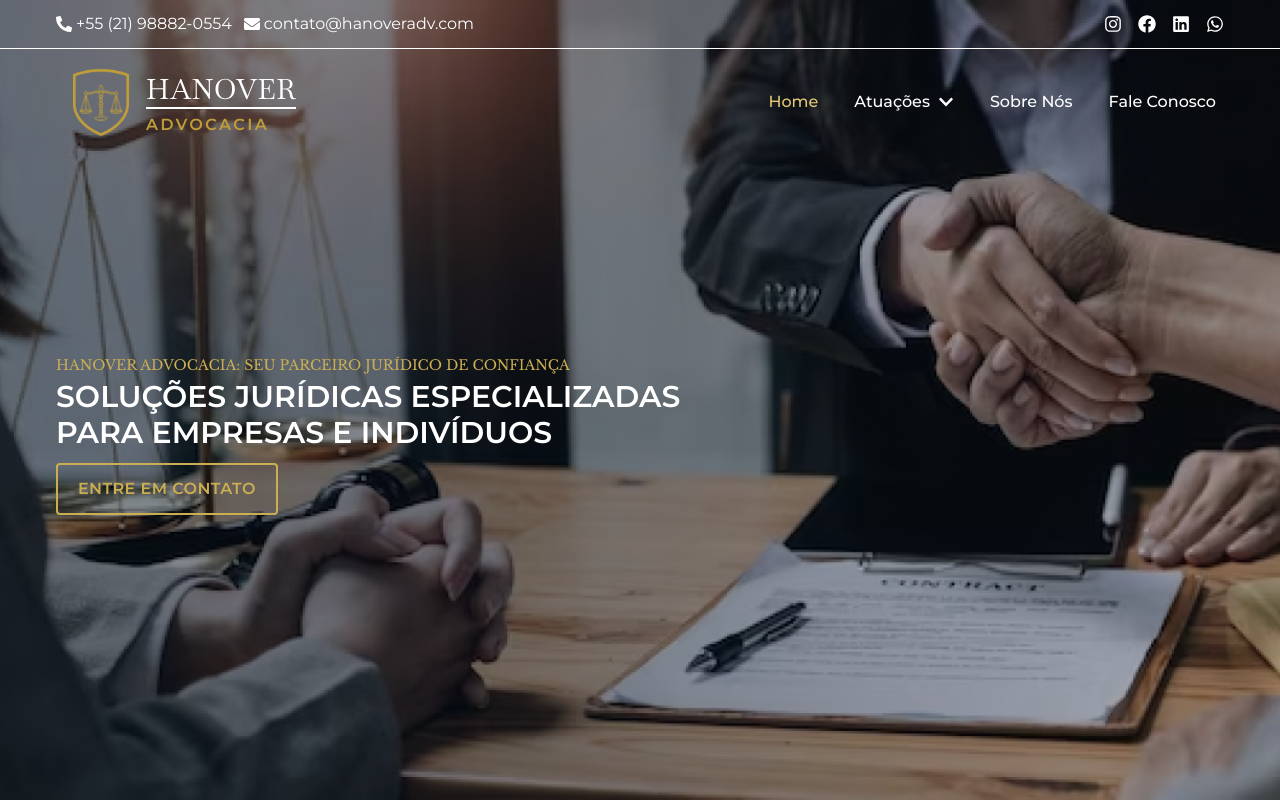
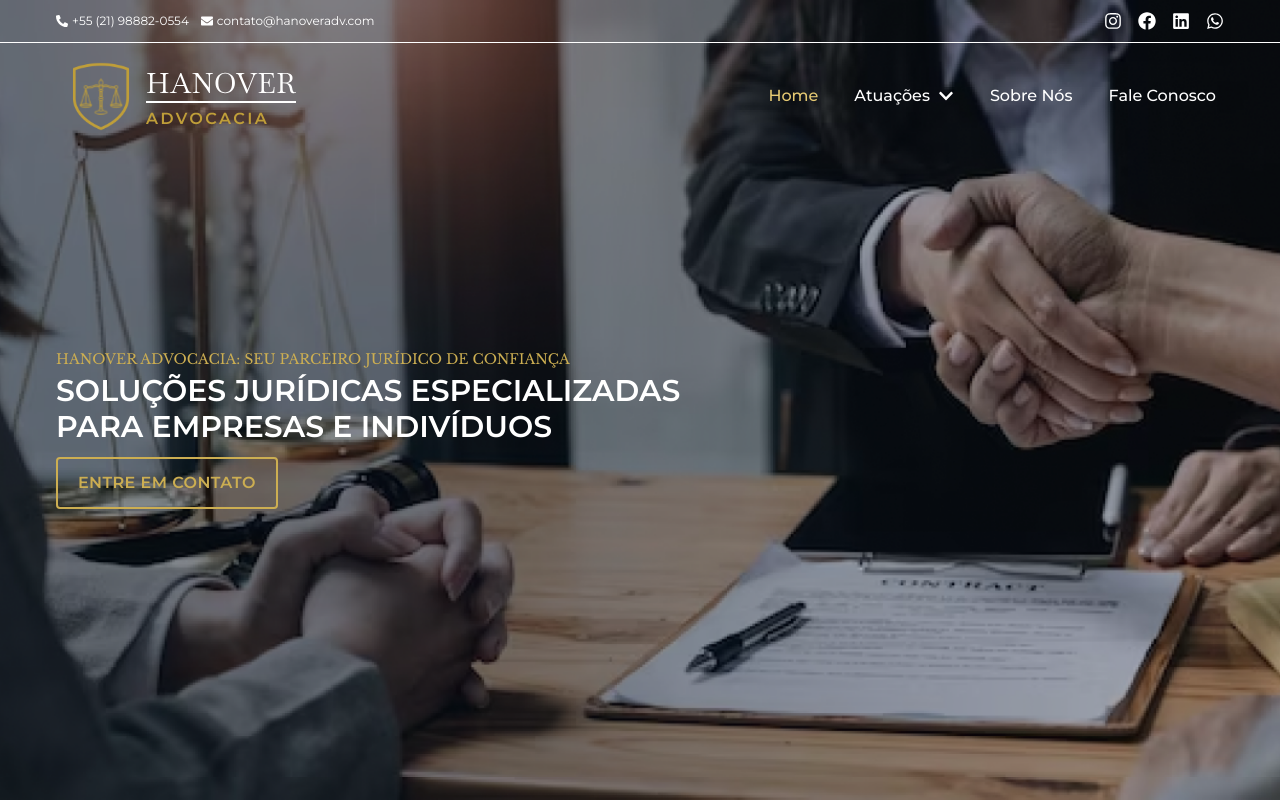
Before and after one commit to Wudson-Batista/hanover_advocacia, a React (Vite) app: page / in a window 1280 px wide. Shown: the top 800 px of the page. Built offline with nearby package versions, Linux system fonts and the light colour scheme.

Commit message:
Socials component fixed

```diff
--- a/src/Components/Navbar.jsx
+++ b/src/Components/Navbar.jsx
@@ -13,7 +13,8 @@ function Navbar() {
       <div className="container flex justify-between items-center">
         <div className="logo lg:w-auto sm:w-56 w-48">
           <Link>
-            <img className='' src={logo} alt="Hanover Advocacia Logotipo" /></Link>
+            <img className='' src={logo} alt="Hanover Advocacia Logotipo" />
+          </Link>
         </div>
         <nav className="nav desktop md:block hidden">
           <ul className='flex items-center gap-5'>
--- a/src/Components/Socials.jsx
+++ b/src/Components/Socials.jsx
@@ -1,9 +1,9 @@
 import React from 'react'
 import { FaInstagram, FaFacebook, FaLinkedin, FaWhatsapp } from "react-icons/fa";
 
-function Socials() {
+function Socials({ size }) {
     return (
-        <div className="socials md:flex gap-4 text-lg hidden">
+        <div className={`socials md:flex gap-4 hidden ${size}`}>
             <a className='transition hover:text-gold-300' href="">
                 <FaInstagram></FaInstagram>
             </a>
--- a/src/Components/TopNav.jsx
+++ b/src/Components/TopNav.jsx
@@ -3,9 +3,9 @@ import Socials from './Socials'
 import { FaEnvelope, FaPhoneAlt } from "react-icons/fa";
 
 
-export default function TopNav({ iconSize }) {
+export default function TopNav() {
     return (
-        <div className={`top py-3 border-b border-white font-normal ${iconSize}`}>
+        <div className="top py-3 border-b border-white text-xs font-normal">
             <div className="container flex md:justify-between justify-center items-center">
                 <div className="contact flex gap-3 md:flex-row flex-col items-center">
                     <div className="phone flex items-center gap-1 ">
@@ -21,7 +21,7 @@ export default function TopNav({ iconSize }) {
                         <span>contato@hanoveradv.com</span>
                     </div>
                 </div>
-                <Socials iconSize='text-xs' />
+                <Socials size='text-lg'></Socials>
             </div>
 
         </div>
--- a/src/Components/sections/ContactSection.jsx
+++ b/src/Components/sections/ContactSection.jsx
@@ -6,7 +6,7 @@ import ContactInfo from '../ContactInfo'
 
 function ContactSection() {
     return (
-        <section className='mb-16 bg-about'>
+        <section className='bg-about'>
             <div className='grid lg:grid-cols-2'>
                 <Form></Form>
                 <div className='contact-info bg-blue-grey-50 max-lg:container lg:pe-20 py-20 lg:pl-10'>
```
